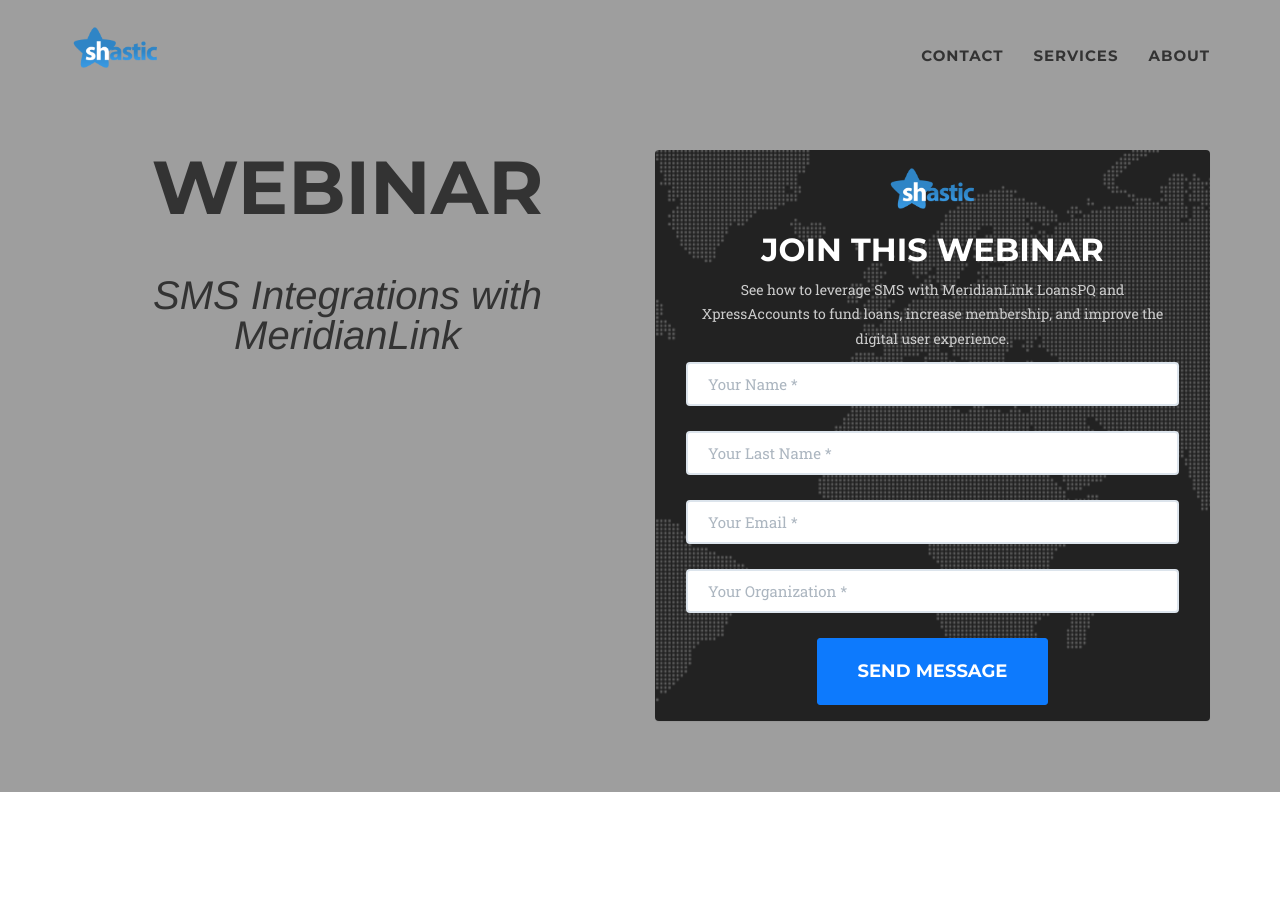
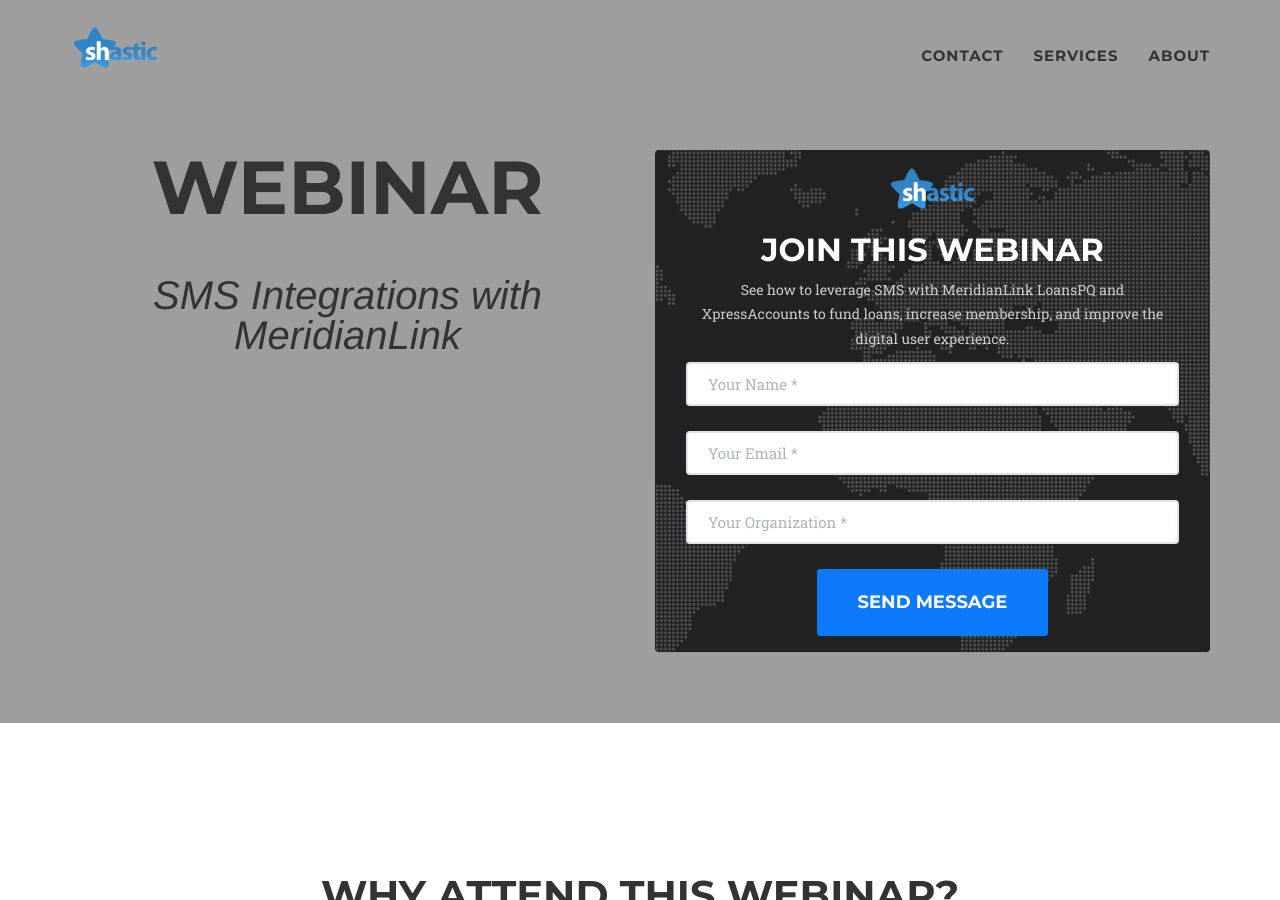
Before and after one commit to shasticdev/elle-webinar, a Jekyll site: the page built from index.markdown, in a window 1280 px wide and 900 px high. Built offline with Jekyll 4.4.1, drawn with Linux system fonts in a browser that asks for light colours; some web fonts are replaced.

Commit message:
Changing contact form

```diff
--- a/_includes/contact.html
+++ b/_includes/contact.html
@@ -14,11 +14,6 @@
             <form name="sentMessage" id="contactForm" novalidate>
                 <div class="control-group form-group">
                     <input type="text" class="form-control" placeholder="Your Name *" id="name" required data-validation-required-message="Please enter your name.">
-                    <p class="help-block text-danger"></p>
-                </div>
-
-                <div class="control-group form-group">
-                    <input type="text" class="form-control" placeholder="Your Last Name *" id="last_name" required data-validation-required-message="Please enter your last name.">
                     <p class="help-block text-danger"></p>
                 </div>
 
```
Also changed, not shown: 1 other file.
